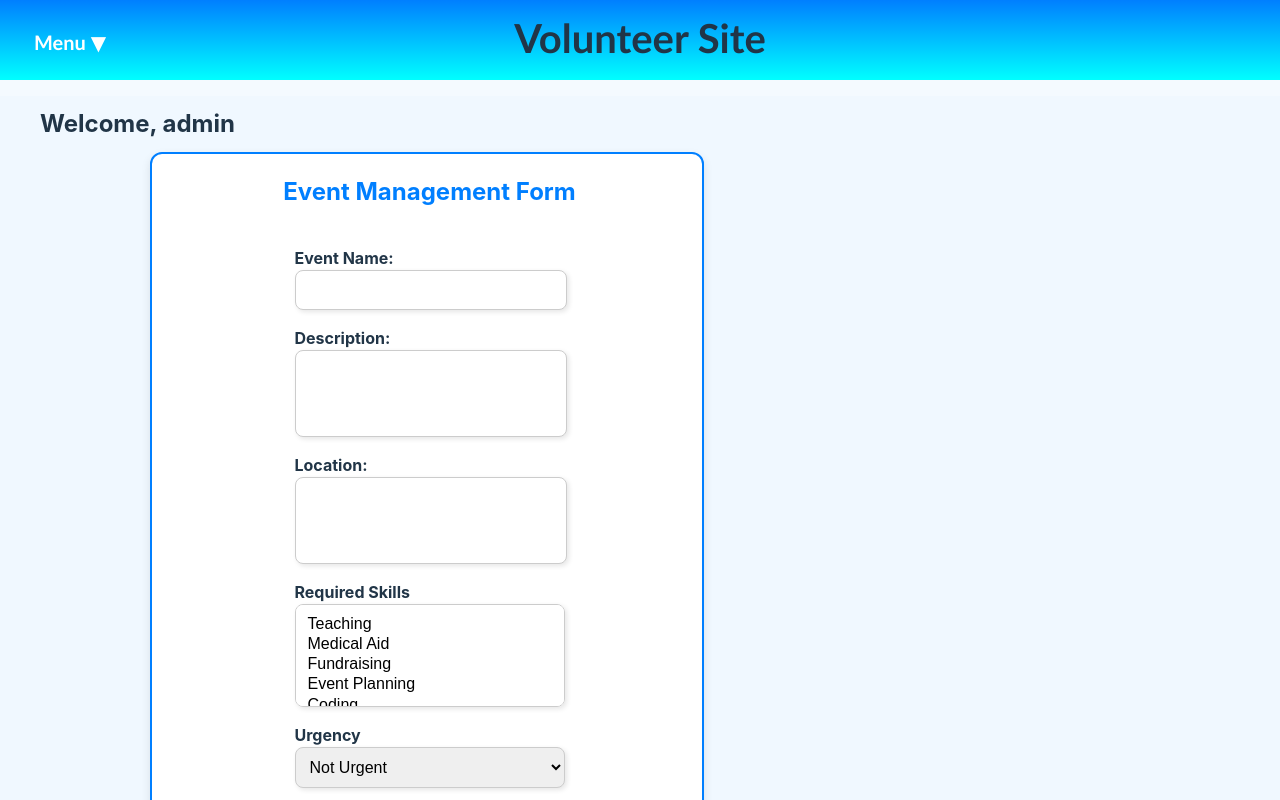
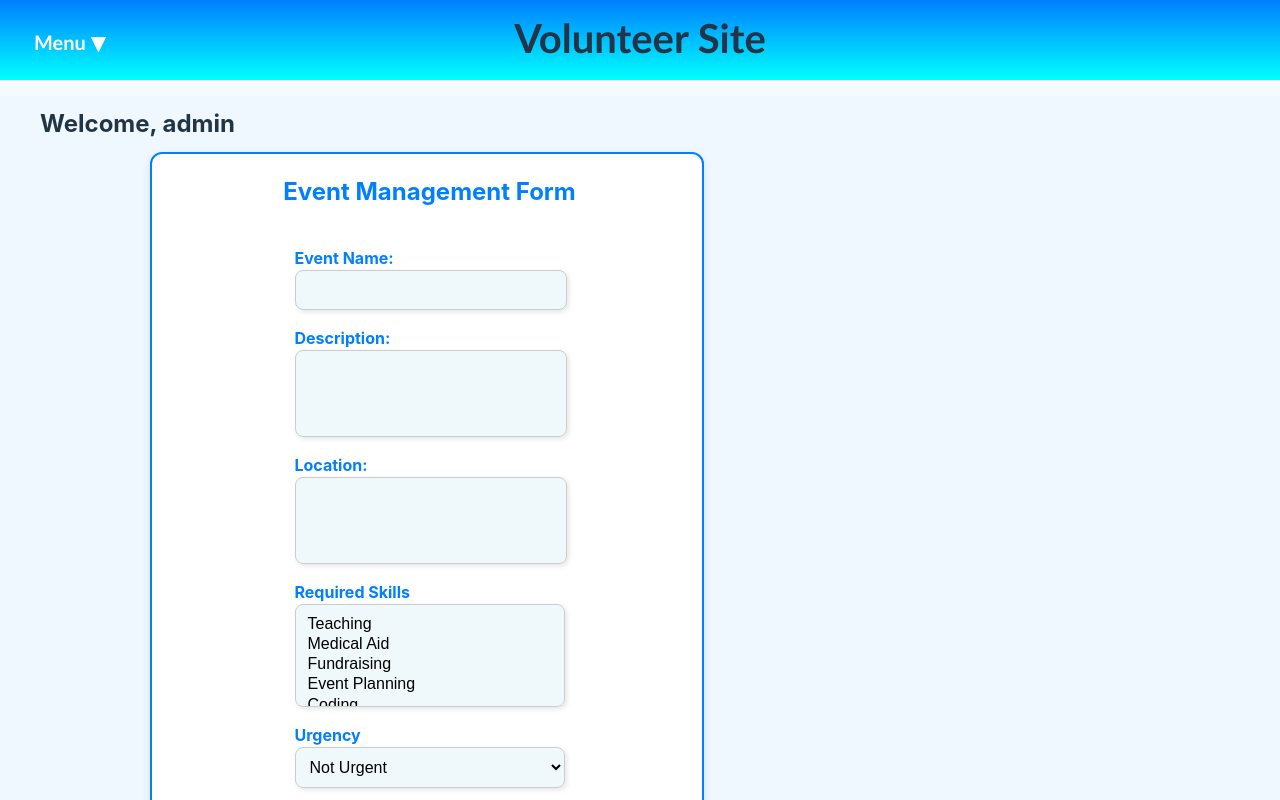
Before and after one commit to VipinN1/VolunteerProjectFrontEnd, a React (Vite) app in the folder frontend/: page /event in a window 1280 px wide. Shown: the top 800 px of the page. Built offline with nearby package versions, Linux system fonts and the light colour scheme.

Commit message:
Further style changes

```diff
--- a/frontend/src/Pages/EventPage.css
+++ b/frontend/src/Pages/EventPage.css
@@ -35,8 +35,8 @@
 }
 
 .form2 {
-    width: 600px;        /* Or 300px, etc. */
-    float: left;       /* Keep the same float if that's how you’re positioning it */
+    width: 600px;
+    float: left;
     margin-left: 100px;
     margin-right: 70px;
     margin-top: 20px;
@@ -59,9 +59,9 @@
 .form1 label,
 .form2 label {
   font-weight: bold;
-
+  font-size: 16px;
+  color: #007FFF;
 }
-
 
 .form1 p {
     margin-left: -50px;
@@ -89,17 +89,18 @@
     font-size: 16px;
     outline: none;
     transition: border 0.3s ease-in-out;
+    background-color: rgba(99, 181, 214, 0.103);
 }
 
 .body1 input:focus, textarea:focus {
-    border: 1px solid #1d6bb4e6;
+    border: 1px solid #007FFF;;
 }
 
 .body1 textarea {
     resize: none;
     height: 65px;
     width: 250px;
-    font-size: 14px;
+    font-size: 16px;
 }
 
 .body1 input {
@@ -108,6 +109,8 @@
 
 .body1 select {
     width: 270px;
+    scrollbar-width: thin;
+    scrollbar-color: #007FFF rgba(99, 181, 214, 0.103)
 }
 
 .body1 input, .body1 textarea,
@@ -121,8 +124,8 @@
     font-size: 16px;
     cursor: pointer;
     transition: background-color 0.3s ease-in-out;
-    display: block;        /* Make the button behave like a block */
-  margin-left: 60px;
+    display: block;
+    margin-left: 60px;
 }
 
 .body1 button:hover {
```
